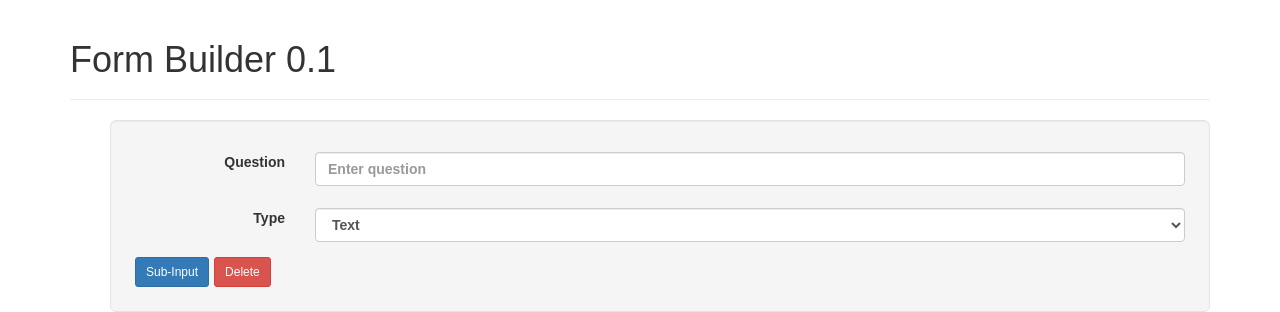
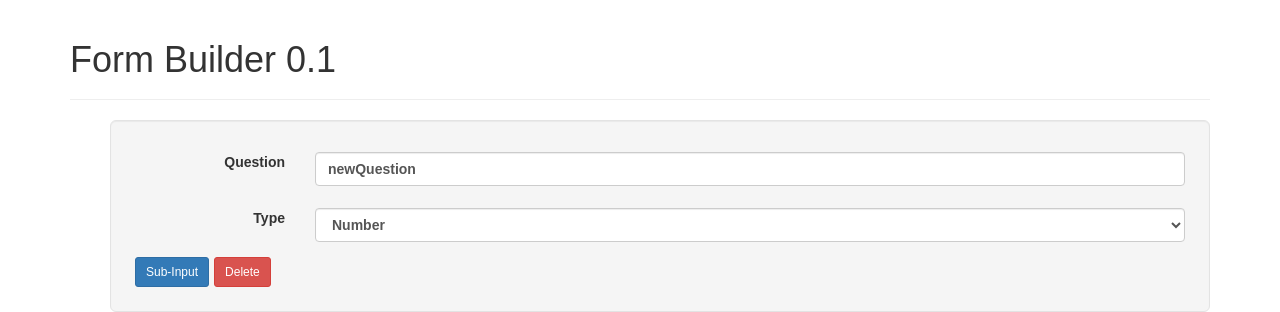
Before and after one commit to karalyndewalt/form-builder, a React (Create React App) app: page / in a window 1280 px wide. Both pictures are taken after a click on the button "Add Input". Shown: the top 312 px of the page. Built offline with nearby package versions, Linux system fonts and the light colour scheme.

Commit message:
Moves Question component to a class. Sends values of type and text from store to the forms (updates to store were npreviously not being sent back out to the forms)

```diff
--- a/src/index.js
+++ b/src/index.js
@@ -115,6 +115,7 @@ const Condition = ({
 const AnswerType = ({
   // some props
   id,
+  answerType,
   onChange,
 }) => (
   <FormGroup controlId={"type-" + id}>
@@ -125,7 +126,7 @@ const AnswerType = ({
       <FormControl
         componentClass="select"
         onChange={(evt) => onChange(evt.target.value)}
-        // value={this.}
+        value={answerType}
       >
         <option value="text">Text</option>
         <option value="number">Number</option>
@@ -136,15 +137,20 @@ const AnswerType = ({
 
 );
 
+class Question extends React.Component {
+  constructor(props) {
+    super(props);
+    // bind handlers to 'this' here
+  }
+  // write handlers here
+  render () {
 
-const Question = ({
-  // props
-  question,
-  onAnswerTypeChange,
-}) => (
+  const { question,  onAnswerTypeChange } = this.props;
+  // const onAnswerTypeChange = this.props.onAnswerTypeChange;
+
+    return (
       <div>
           <Well bsSize="large">
-        {/*TODO Add condition t/f to   */}
             {question.condition ? <Condition/> : null}
             <Form horizontal>
               <FormGroup
@@ -156,15 +162,15 @@ const Question = ({
                 <Col  componentClass={ControlLabel} sm={10}>
                   <FormControl
                     type="text"
-                inputRef={ref => { this.input = ref; }}
-                onChange=  {() => {
+                    // inputRef={ref => { this.input = ref; }}
+                    onChange=  {(evt) => {
                         store.dispatch({
                           type:"CHANGE_TEXT",
                           id: question.id,
-                      text:this.input.value,
+                          text: evt.target.value,
                         });
                       }}
-                // value={this.state.value}
+                    value={question.text}
                     placeholder="Enter question"
                   />
                 </Col>
@@ -172,6 +178,7 @@ const Question = ({
 
               <AnswerType
                 id={question.id}
+                answerType={question.answerType}
                 // pass question.answerType to the value in the FormControl
                 onChange={ (value) => onAnswerTypeChange(question.id, value) }/>
 
@@ -188,6 +195,8 @@ const Question = ({
         </Well>
       </div>
     );
+  }
+}
 
 
 const Questions = ({
@@ -243,7 +252,7 @@ class FormBuilder extends React.Component {
               store.dispatch({
                 type: "ADD_QUESTION",
                 text: "newQuestion",
-                answerType: "text",
+                answerType: "number",
                 condition: null, //could be "radio" or "number"
               })
             }}
```
Lines whose indentation alone changed are shown as unchanged.
